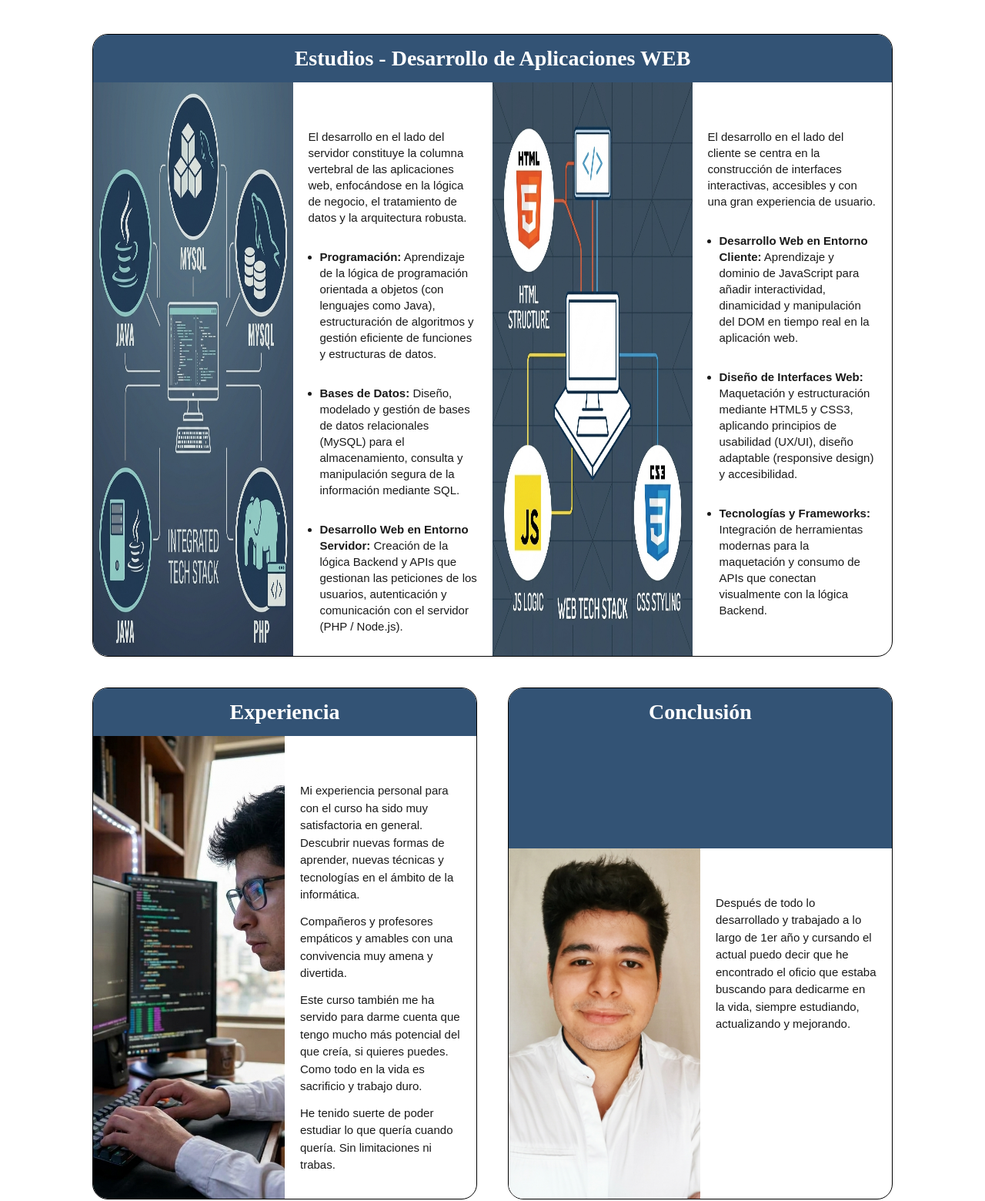
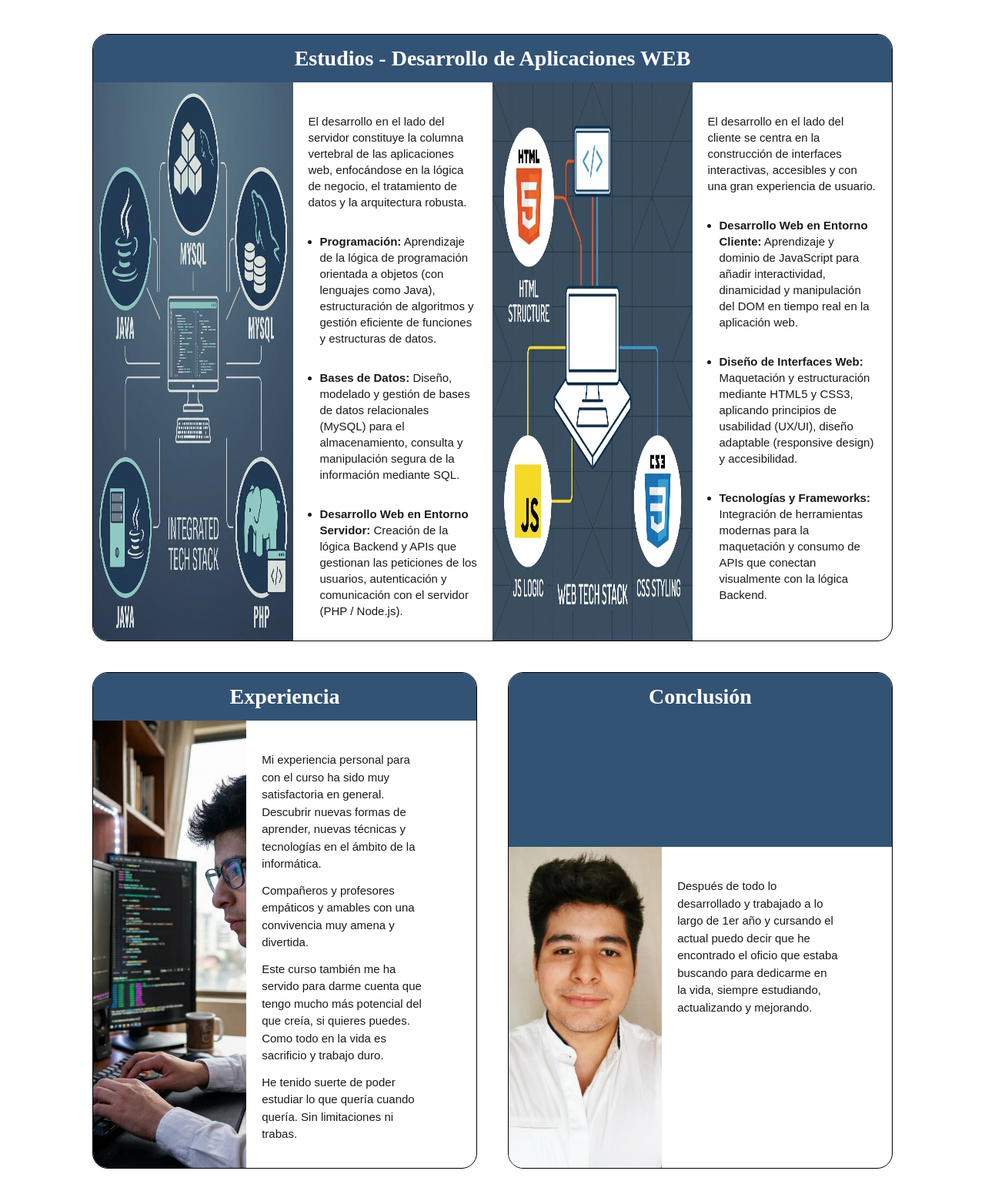
Before and after one commit to CAARLIITUZ/diseno-interfaces, a plain HTML site: page html/estudios.html in a window 1280 px wide. Shown: the part 220-1780 px from the top of the page at 77% size. Drawn offline with Linux system fonts and the light colour scheme.

Commit message:
Ultimas Modificaciones

```diff
--- a/css/estilo-estudios.css
+++ b/css/estilo-estudios.css
@@ -45,14 +45,13 @@
 
 .est-desc-1,
 .est-desc-2{
-    margin-top: 40px;
+    margin-top: 20px;
 }
 
 .est-foto-1 img,
 .est-foto-2 img {
     width: 100%;
     height: 100%;
-    object-fit: fill;
     background-color: #f8f9fa;
     display: block;
 }
@@ -93,7 +92,7 @@
 }
 
 .est-foto {
-    width: 50%;
+    width: 40%;
 }
 
 .est-foto img {
@@ -104,7 +103,7 @@
 }
 
 .est-descripcion {
-    margin-top: 40px;
+    margin-top: 20px;
     width: 50%;
     padding: 20px;
     font-size: 15px;
--- a/css/estilo.css
+++ b/css/estilo.css
@@ -107,6 +107,7 @@ h2 {
 
 .menu p:hover{
     color: #FFFFFF;
+
 }
 
 .menu div:hover{
@@ -163,6 +164,8 @@ h2 {
 .contacto:hover{
   /* Sombra más grande y difuminada para simular altura */
   box-shadow: 0px 0px 20px 10px rgb(255, 255, 255);
+        transform: translateY(-10px);
+
 }
 
 .footer-columnas h3 {
@@ -209,11 +212,19 @@ h2 {
     text-align: center;
     padding: 12px 20px;
     border-top: 1px solid rgba(255, 255, 255, 0.1);
+        transition: transform 0.5s ease, box-shadow 0.5s ease, background-color 0.5s ease;
+
 }
 
 .copyright p {
     font-size: 12px;
     margin: 0;
+}
+
+.copyright:hover{
+    box-shadow: 10px 0px 20px 10px rgb(255, 255, 255);
+      transform: translateY(-10px);
+
 }
 
 
```
